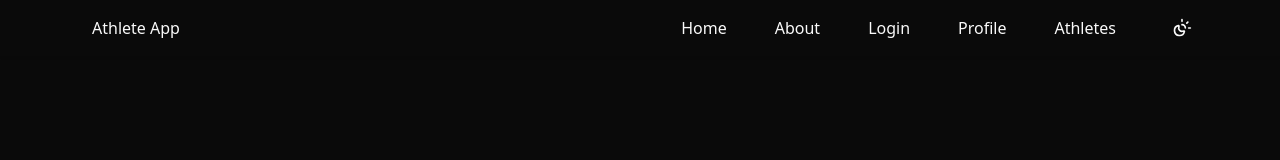
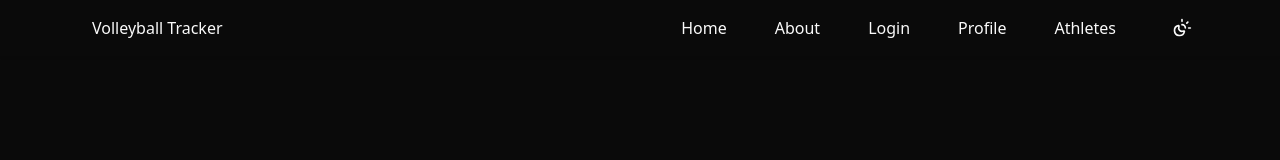
Before and after one commit to mrdude8391/sports-data-app, a React (Vite) app in the folder client/: page / in a window 1280 px wide. Shown: the top 160 px of the page. Built offline with nearby package versions, Linux system fonts and the light colour scheme; no server answers.

Commit message:
Changed app title in navbar

```diff
--- a/client/src/components/Navbar.tsx
+++ b/client/src/components/Navbar.tsx
@@ -20,7 +20,7 @@ const Navbar = () => {
         <div className="flex items-center justify-between max-container padding-container z-30 py-1">
           <Link to="/" onClick={closeMenu}>
             <p className=" transition-all hover:font-bold py-3 px-3">
-              Athlete App
+              Volleyball Tracker
             </p>
           </Link>
           <ul className="hidden lg:flex h-full gap-12 ">
```
